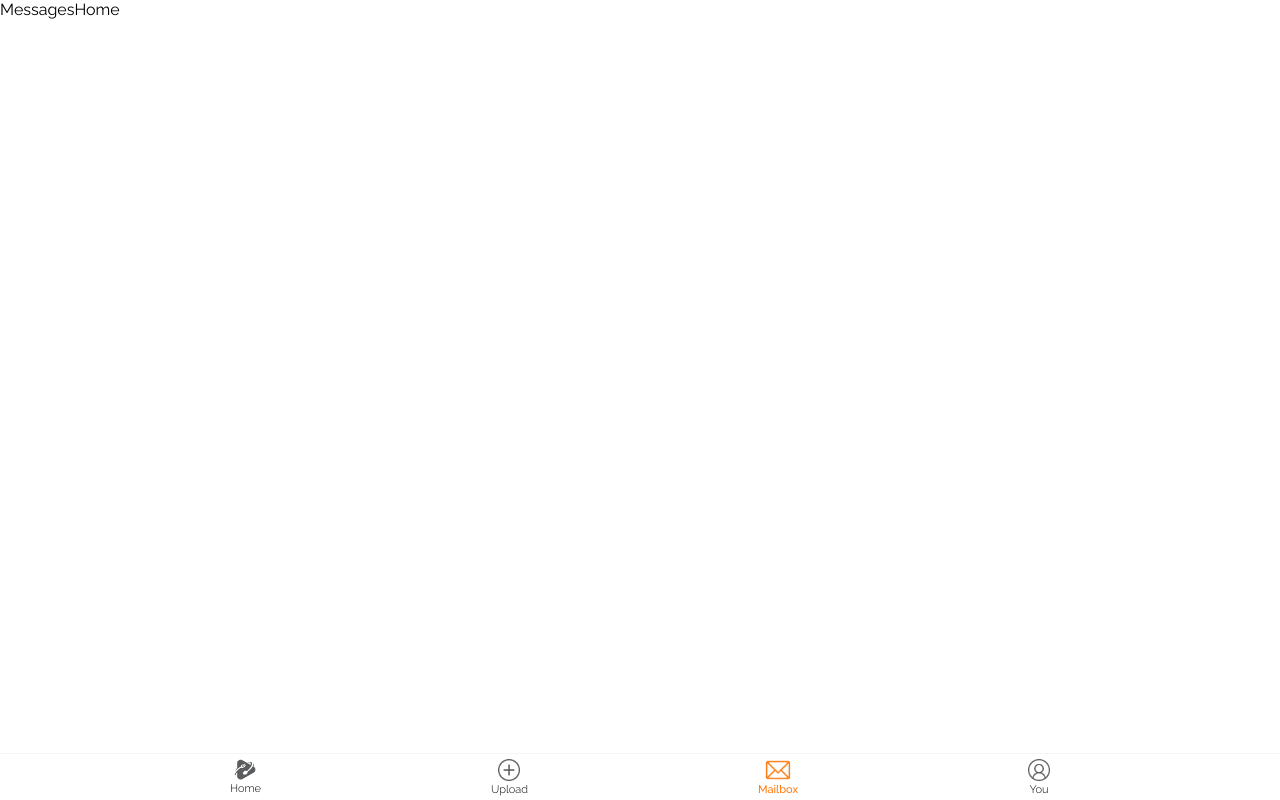
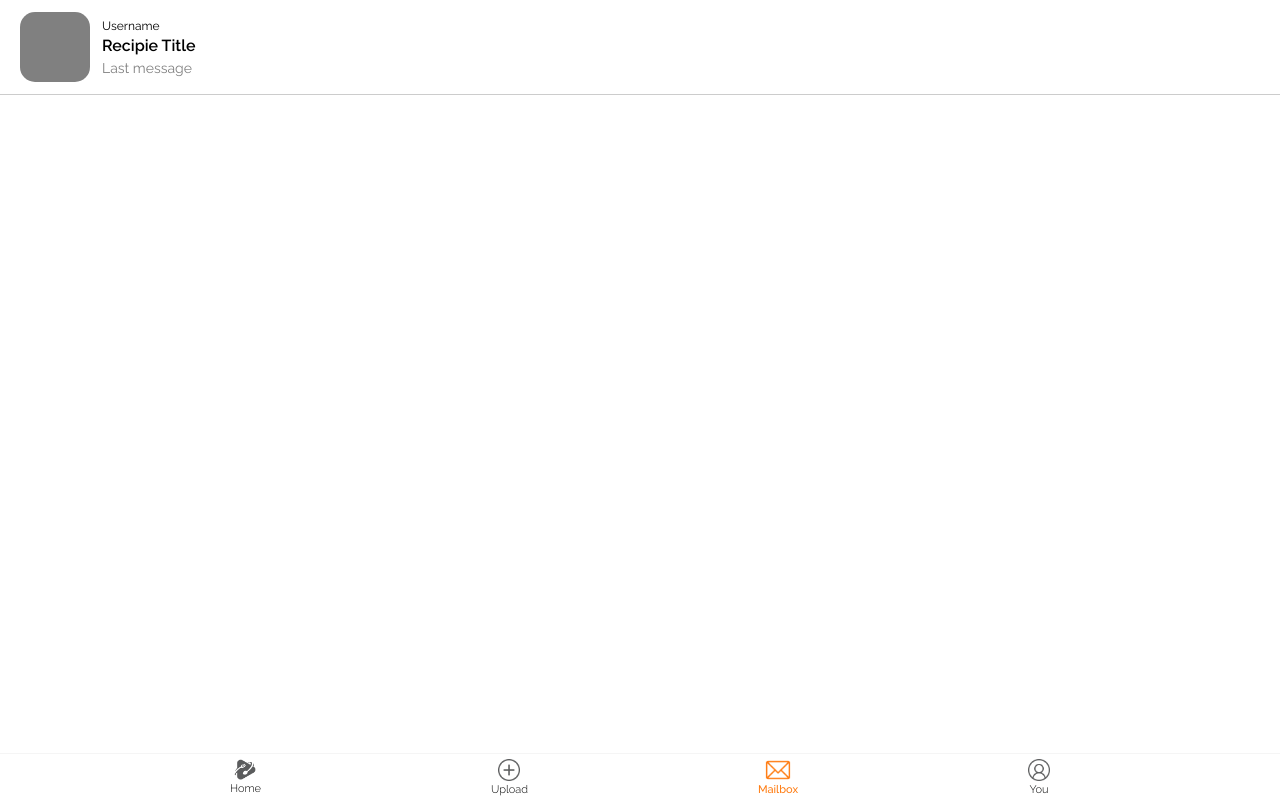
Before and after one commit to xavierfapa/tastemate, a React (Vite) app in the folder client/: page /messages in a window 1280 px wide. Built offline with nearby package versions, Linux system fonts and the light colour scheme.

Commit message:
messages-estructure

```diff
--- a/client/src/App.tsx
+++ b/client/src/App.tsx
@@ -12,6 +12,7 @@ import ProfilePage from './pages/ProfilePage';
 import UserRecipiesPage from './pages/UserRecipiesPage';
 import UniqueRecipiePage from './pages/UniqueRecipiePage';
 import MessagesPage from './pages/MessagesPage';
+import MessagesChatPage from './pages/MessagesChat';
 
 function App() {
 
@@ -29,6 +30,7 @@ function App() {
             <Route path="/profile" element={<ProfilePage />} />
             <Route path="/unique-recipie/:recipieId" element={<UniqueRecipiePage />} />
             <Route path="/messages" element={<MessagesPage />} />
+            <Route path="/messages-chat" element={<MessagesChatPage />} />
           </Routes>
         </BrowserRouter>
       </RecipiesProvidier>
--- /dev/null
+++ b/client/src/components/MessagesChat/MessagesChat.css
@@ -0,0 +1,30 @@
+.chat-header {
+  display: flex;
+  padding-top: 10px;
+  margin-left: 20px;
+  padding-bottom: 4px;
+  gap: 10px;
+  /* justify-content: space-between; */
+  border-bottom: 1px solid rgba(128, 128, 128, 0.3);
+  & .my-img {
+    display: flex;
+    align-items: center;
+    & .goback-chat {
+      max-width: 20px;
+    }
+  }
+  & .user-img {
+    width: 50px;
+    height: 50px;
+    background-color: blue;
+    border-radius: 14px;
+  }
+  & .user-info {
+    display: flex;
+    flex-direction: column;
+    justify-content: space-evenly;
+  }
+  & .delete {
+
+  }
+}
--- /dev/null
+++ b/client/src/components/MessagesChat/MessagesChat.tsx
@@ -0,0 +1,29 @@
+import './MessagesChat.css';
+import goBackIcon from '../../assets/back-page.svg'
+import { useNavigate } from 'react-router-dom';
+
+function MessagesChat() {
+  const navigate = useNavigate();
+
+  const goBack = () => {
+    navigate('/messages')
+  }
+
+  return (
+    <div className='MessagesChat'>
+      <div className="chat-header">
+        <div className="my-img">
+          <img className='goback-chat' onClick={goBack} src={goBackIcon} />
+        </div>
+        <div className="user-img"></div>
+        <div className="user-info">
+          <div className="user-name">Username</div>
+          <p>Other info</p>
+        </div>
+        <div className="delete">X</div>
+      </div>
+    </div>
+  )
+}
+
+export default MessagesChat
--- a/client/src/components/MessagesHome/MessagesHome.css
+++ b/client/src/components/MessagesHome/MessagesHome.css
@@ -0,0 +1,34 @@
+.MessagesHome {
+  /* padding: 20px; */
+  & .chat-container {
+    display: flex;
+    gap: 12px;
+    align-items: center;
+    border-bottom: 1px solid rgba(128, 128, 128, 0.4);
+    /* background-color: blue; */
+    padding: 12px 20px;
+    & .chat-image {
+      width: 70px;
+      aspect-ratio: 1/1;
+      border-radius: 15px;
+      background-color: grey;
+    }
+    & .chat-container-content {
+      display: flex;
+      flex-direction: column;
+      gap: 3px;
+      & h3 {
+        font-size: 12px;
+        counter-reset: gray;
+      }
+      & h4 {
+        font-weight: 600;
+        margin-bottom: 2px;
+      }
+      & p {
+        font-size: 14px;
+        color: gray;
+      }
+    }
+  }
+}
--- a/client/src/components/MessagesHome/MessagesHome.tsx
+++ b/client/src/components/MessagesHome/MessagesHome.tsx
@@ -1,8 +1,25 @@
 import './MessagesHome.css';
+import { useNavigate } from 'react-router-dom';
 
 function MessagesHome() {
+  const navigate = useNavigate();
+
+  const handleClick = () => {
+    console.log('clicked')
+    navigate('/messages-chat');
+  }
+
   return (
-    <div className='MessagesHome'>MessagesHome</div>
+    <div className='MessagesHome'>
+      <div onClick={handleClick} className="chat-container">
+        <div className="chat-image"></div>
+        <div className="chat-container-content">
+          <h3>Username</h3>
+          <h4>Recipie Title</h4>
+          <p>Last message</p>
+        </div>
+      </div>
+    </div>
   )
 }
 
--- a/client/src/components/RecipieSlider/RecipieSlider.css
+++ b/client/src/components/RecipieSlider/RecipieSlider.css
@@ -54,12 +54,12 @@
 }
 
 .custom-dot {
-  height: 4px;
+  height: 3px;
   background-color: rgba(133, 133, 133, 0.3);
   width: 100%;
   border-radius: 3px;
 }
 
 .slick-active .custom-dot {
-  background-color: var(--primary-color);
+  background-color: rgba(255, 123, 16, 0.7);
 }
--- /dev/null
+++ b/client/src/pages/MessagesChat.tsx
@@ -0,0 +1,9 @@
+import MessagesChat from '../components/MessagesChat/MessagesChat';
+
+function MessagesChatPage() {
+  return (
+    <MessagesChat />
+  )
+}
+
+export default MessagesChatPage
```
